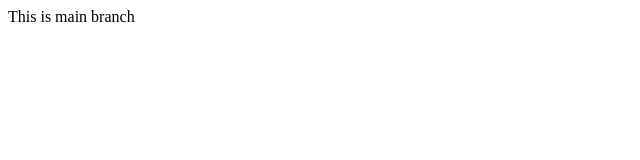
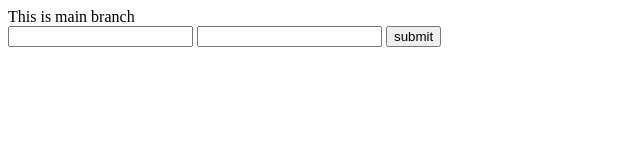
Before and after one commit to NazmulhaqueD/e-university, a plain HTML site: page index.html in a window 1280 px wide. Shown: the whole page, without its empty margins (0-640 px from the left). Drawn offline with Linux system fonts and the light colour scheme.

Commit message:
deve-1 login form

```diff
--- a/index.html
+++ b/index.html
@@ -1,13 +1,22 @@
 <!DOCTYPE html>
 <html lang="en">
+
 <head>
     <meta charset="UTF-8">
     <meta name="viewport" content="width=device-width, initial-scale=1.0">
     <title>Document</title>
 </head>
+
 <body>
     <div>
         This is main branch
+
+        <form action="">
+            <input type="text" name="" id="">
+            <input type="text" name="" id="">
+            <button>submit</button>
+        </form>
     </div>
 </body>
+
 </html>
```
